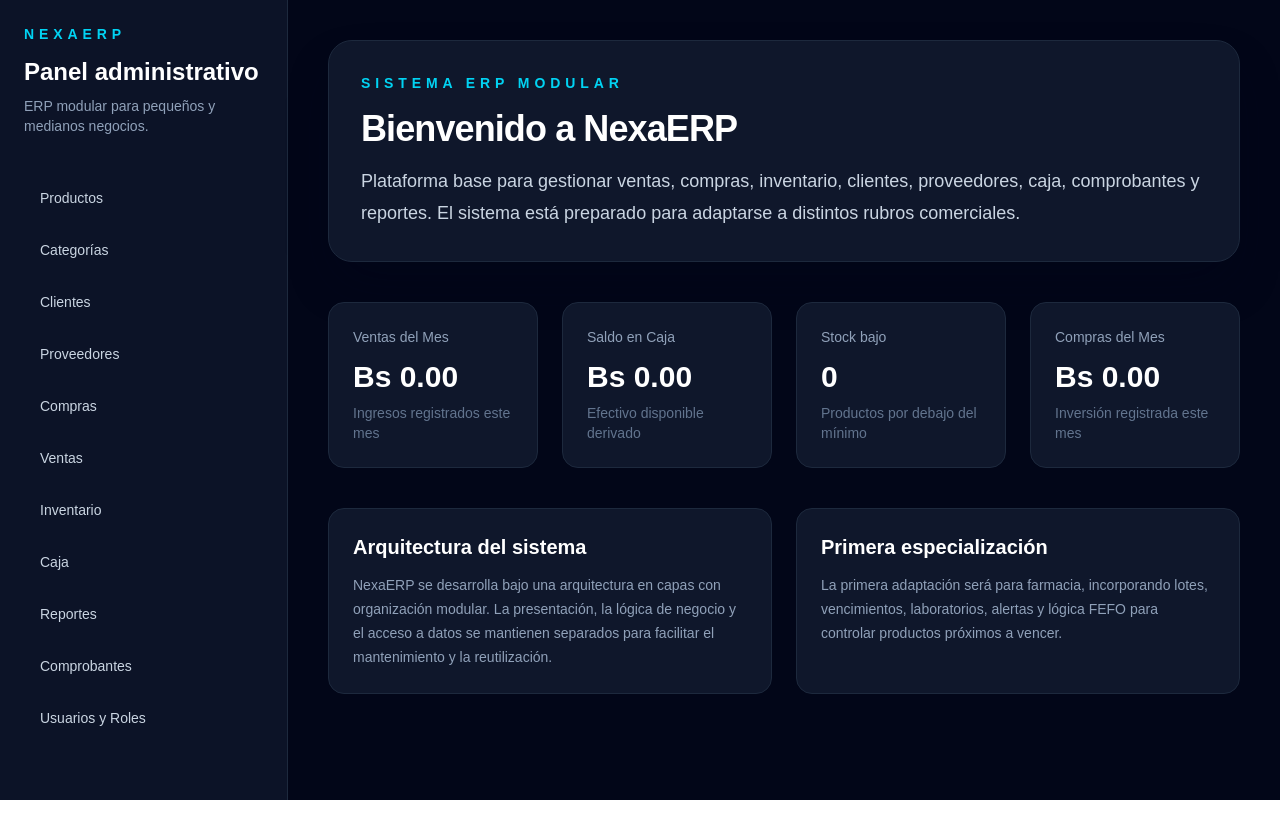
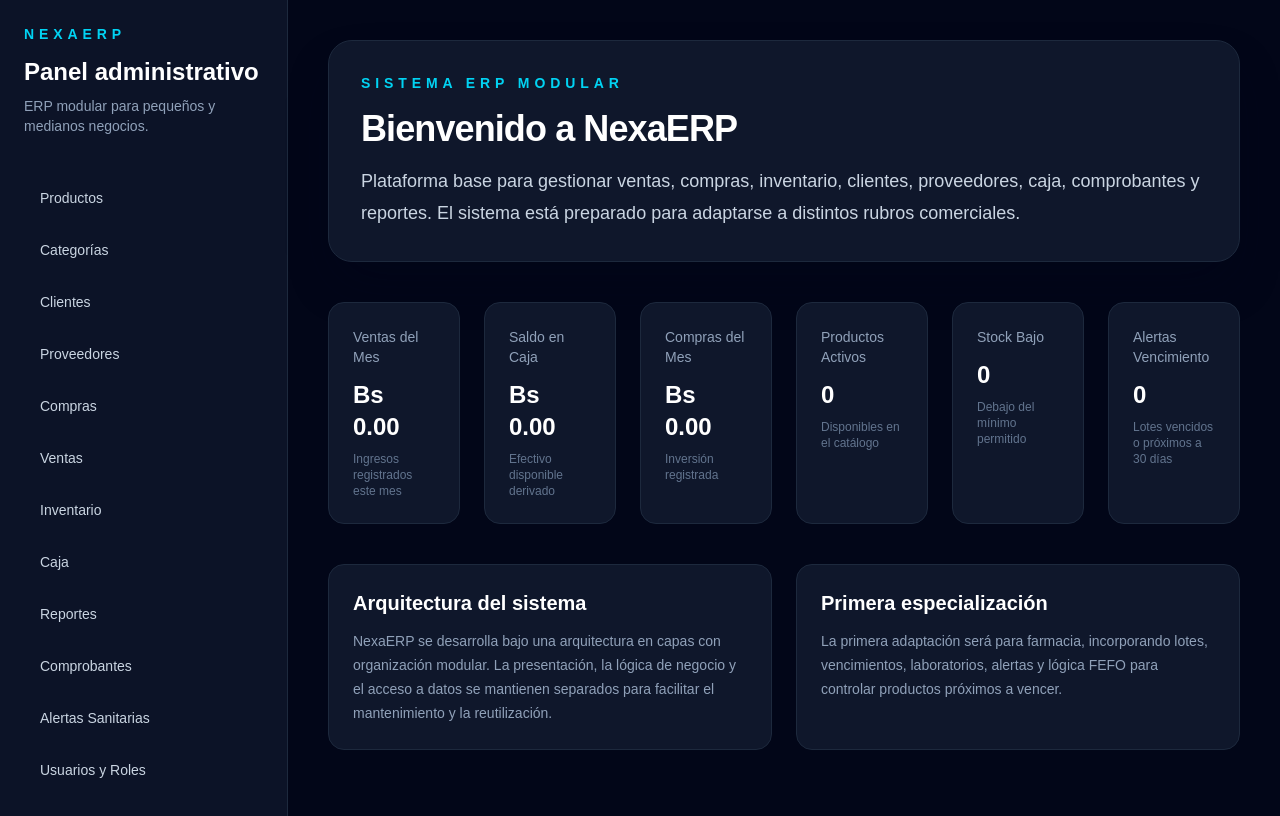
Before and after one commit to AlexJhailSanchezRea/farmacia-erp-app, a Next.js app: page / in a window 1280 px wide. Built offline with nearby package versions, Linux system fonts and the light colour scheme; no server answers; the database is empty.

Commit message:
chore: pulir dashboard y reportes del sistema

```diff
--- a/src/app/page.tsx
+++ b/src/app/page.tsx
@@ -14,6 +14,7 @@ const modulos = [
   { nombre: "Caja", ruta: "/caja" },
   { nombre: "Reportes", ruta: "/reportes" },
   { nombre: "Comprobantes", ruta: "/comprobantes" },
+  { nombre: "Alertas Sanitarias", ruta: "/alertas" },
   { nombre: "Usuarios y Roles", ruta: "/usuarios" }
 ];
 
@@ -35,14 +36,24 @@ export default async function Inicio() {
       descripcion: "Efectivo disponible derivado",
     },
     {
-      titulo: "Stock bajo",
-      valor: reporte.resumen.productosStockBajo.toString(),
-      descripcion: "Productos por debajo del mínimo",
+      titulo: "Compras del Mes",
+      valor: formatSoles(reporte.resumen.comprasTotalesMes),
+      descripcion: "Inversión registrada",
     },
     {
-      titulo: "Compras del Mes",
-      valor: formatSoles(reporte.resumen.comprasTotalesMes),
-      descripcion: "Inversión registrada este mes",
+      titulo: "Productos Activos",
+      valor: reporte.resumen.productosActivos.toString(),
+      descripcion: "Disponibles en el catálogo",
+    },
+    {
+      titulo: "Stock Bajo",
+      valor: reporte.resumen.productosStockBajo.toString(),
+      descripcion: "Debajo del mínimo permitido",
+    },
+    {
+      titulo: "Alertas Vencimiento",
+      valor: reporte.resumen.alertasVencimiento.toString(),
+      descripcion: "Lotes vencidos o próximos a 30 días",
     },
   ];
 
@@ -108,7 +119,7 @@ export default async function Inicio() {
             </div>
           </header>
 
-          <section className="grid gap-6 md:grid-cols-2 xl:grid-cols-4">
+          <section className="grid gap-6 md:grid-cols-3 xl:grid-cols-6">
             {indicadores.map((indicador) => (
               <article
                 key={indicador.titulo}
@@ -117,10 +128,10 @@ export default async function Inicio() {
                 <p className="text-sm font-medium text-slate-400">
                   {indicador.titulo}
                 </p>
-                <strong className="mt-3 block text-3xl font-bold text-white">
+                <strong className="mt-3 block text-2xl font-bold text-white">
                   {indicador.valor}
                 </strong>
-                <p className="mt-2 text-sm text-slate-500">
+                <p className="mt-2 text-xs text-slate-500">
                   {indicador.descripcion}
                 </p>
               </article>
--- a/src/modules/reportes/repository.ts
+++ b/src/modules/reportes/repository.ts
@@ -36,6 +36,16 @@ export async function obtenerReporteGeneral(): Promise<ReporteMetricas> {
 
     const salidasInventarioMes = await prisma.movimientoInventario.count({
         where: { tipoMovimiento: "SALIDA", creadoEn: { gte: inicioMes } }
+    });
+
+    const dentroDe30Dias = new Date();
+    dentroDe30Dias.setDate(fechaActual.getDate() + 30);
+
+    const alertasVencimiento = await prisma.loteProducto.count({
+        where: {
+            stockActual: { gt: 0 },
+            fechaVencimiento: { lte: dentroDe30Dias }
+        }
     });
 
     // 2. Últimas listas
@@ -93,7 +103,8 @@ export async function obtenerReporteGeneral(): Promise<ReporteMetricas> {
             movimientosEntradaMes: entradasInventarioMes,
             movimientosSalidaMes: salidasInventarioMes,
             ingresosTotales: saldoCaja.totalIngresos,
-            egresosTotales: saldoCaja.totalEgresos
+            egresosTotales: saldoCaja.totalEgresos,
+            alertasVencimiento
         },
         ultimasVentas: ultimasVentas.map(v => ({ id: v.id, numero: v.numeroVenta, total: Number(v.total), fecha: v.fechaVenta.toISOString() })),
         ultimasCompras: ultimasCompras.map(c => ({ id: c.id, numero: c.numeroCompra, total: Number(c.total), fecha: c.fechaCompra.toISOString() })),
--- a/src/modules/reportes/types.ts
+++ b/src/modules/reportes/types.ts
@@ -8,6 +8,7 @@ export interface DashboardResumen {
     movimientosSalidaMes: number;
     ingresosTotales: number;
     egresosTotales: number;
+    alertasVencimiento: number;
 }
 
 export interface ReporteMetricas {
```
